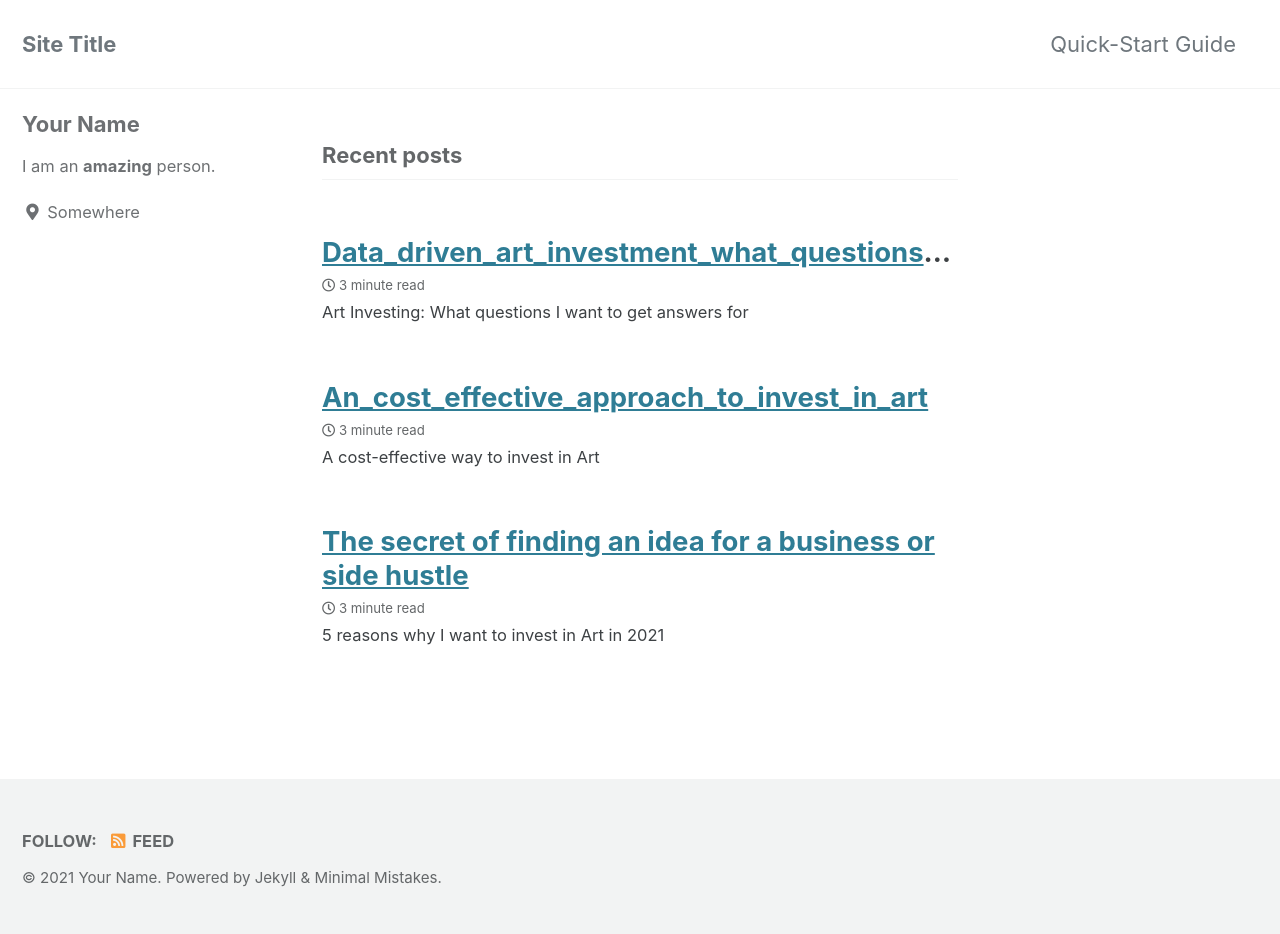
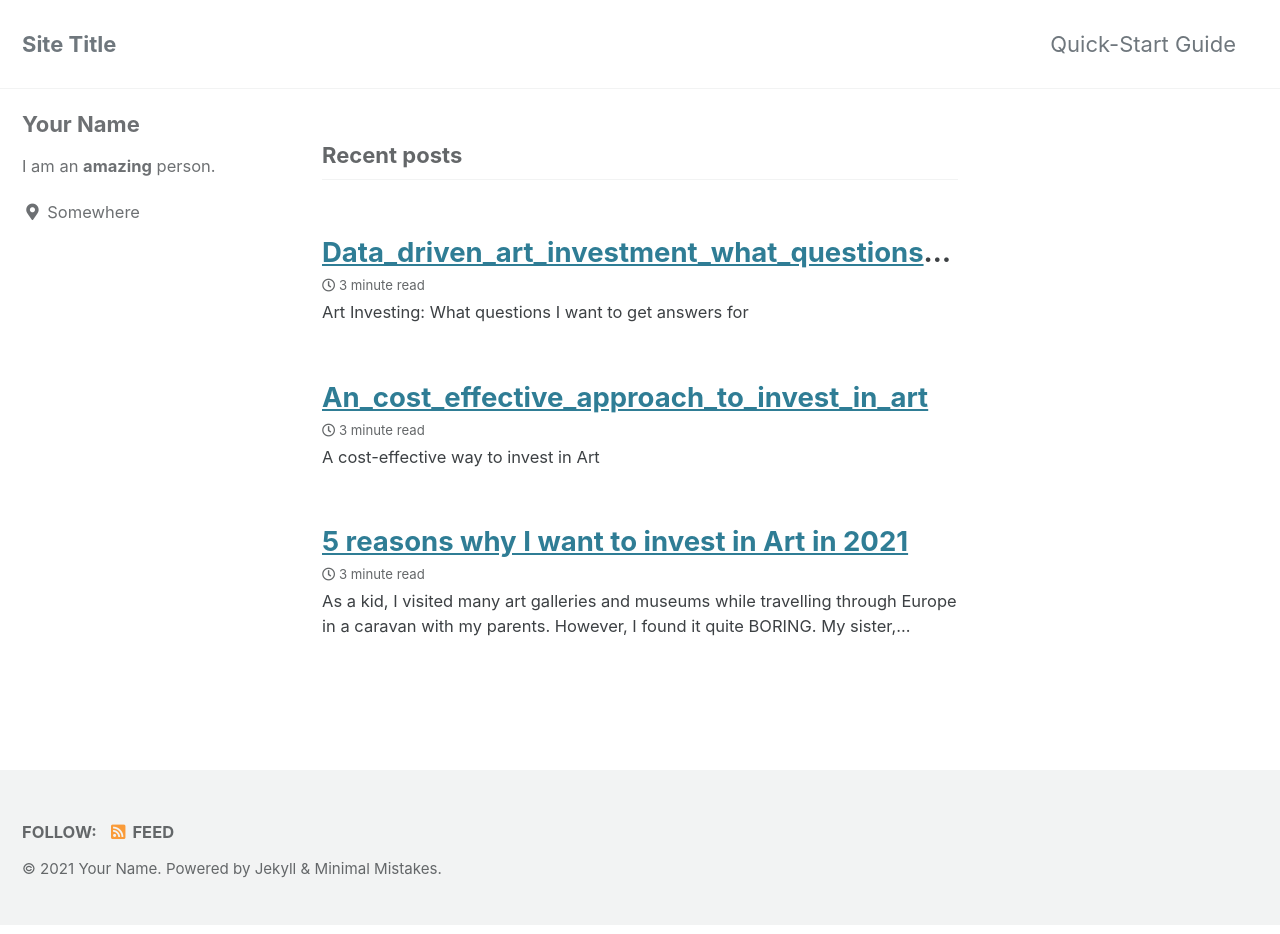
Before and after one commit to jenslaufer/artventure-site, a Jekyll site: the page built from index.html, in a window 1280 px wide. Built offline with Jekyll 4.4.1, drawn with Linux system fonts in a browser that asks for light colours; cached includes are drawn as plain includes; the list of posts is cut into pages by our own code.

Commit message:
changed title

```diff
--- a/_posts/2021-02-19-5_reasons_why_i_want_to_invest_in_art_this_year.md
+++ b/_posts/2021-02-19-5_reasons_why_i_want_to_invest_in_art_this_year.md
@@ -1,14 +1,10 @@
 ---
-title: 'The secret of finding an idea for a business or side hustle'
-subtitle: "...and why it's often not about ideas"
+title: '5 reasons why I want to invest in Art in 2021'
+subtitle: "Life is full of surprises; up until last Sunday, I wasn't interested in Art at all"
 header:
   image: https://res.cloudinary.com/jenslaufer/image/upload/c_scale,q_80,w_800/v1602590442/andrew-neel-fkalryO4dUI-unsplash.jpg
   caption: 'Photo by [Andrew Neel](https://unsplash.com/@andrewtneel?utm_source=unsplash&amp;utm_medium=referral&amp;utm_content=creditCopyText) [**Unsplash**](https://unsplash.com/s/photos/passion?utm_source=unsplash&amp;utm_medium=referral&amp;utm_content=creditCopyText)'
 ---
-
-# 5 reasons why I want to invest in Art in 2021
-
-## Life is full of surprises; up until last Sunday, I wasn't interested in Art at all
 
 As a kid, I visited many art galleries and museums while travelling through Europe in a caravan with my parents. However, I found it quite BORING. My sister, on the other hand, loved it, because she was painting by herself. I wanted to see soccer stadiums instead, which is a bit embarrassing to mention today.
 
```
